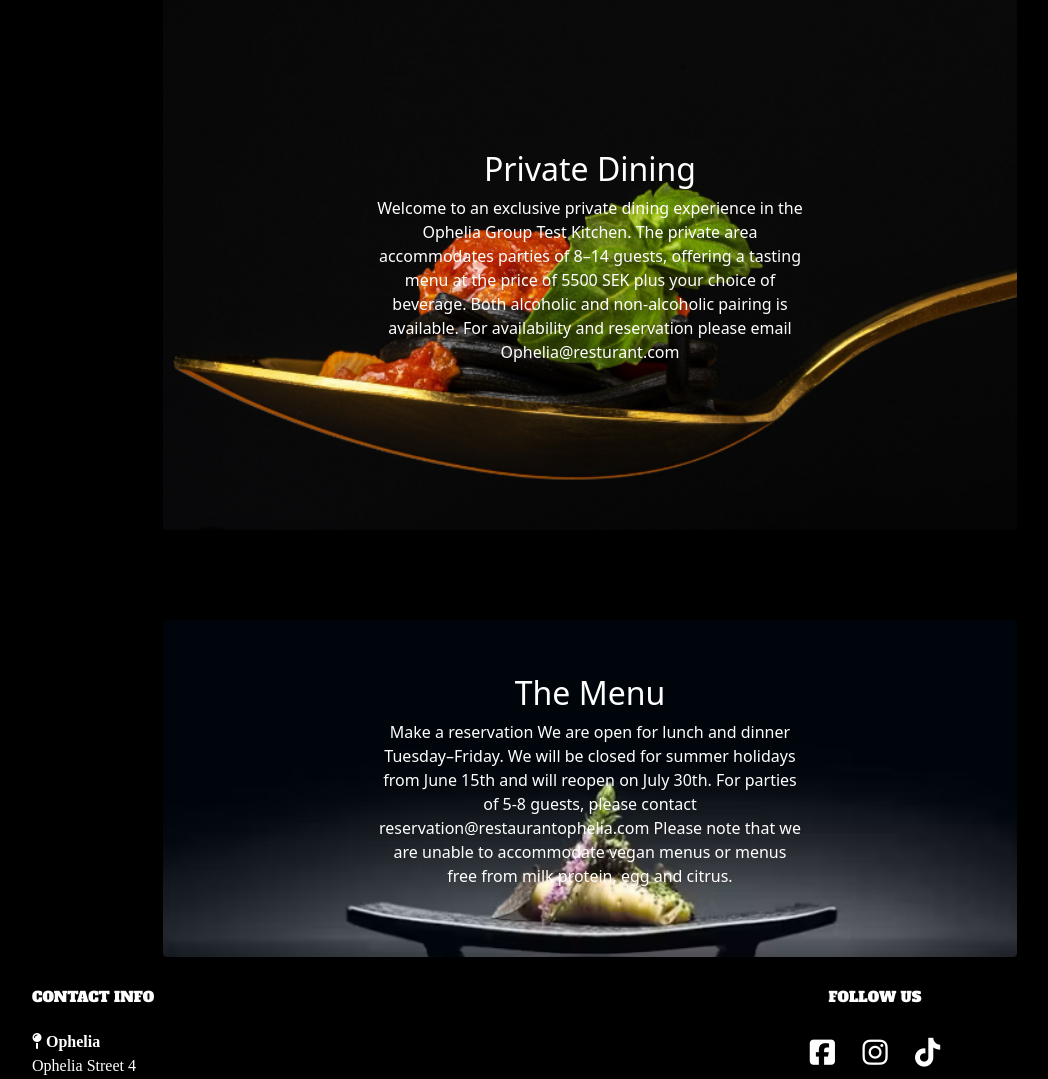
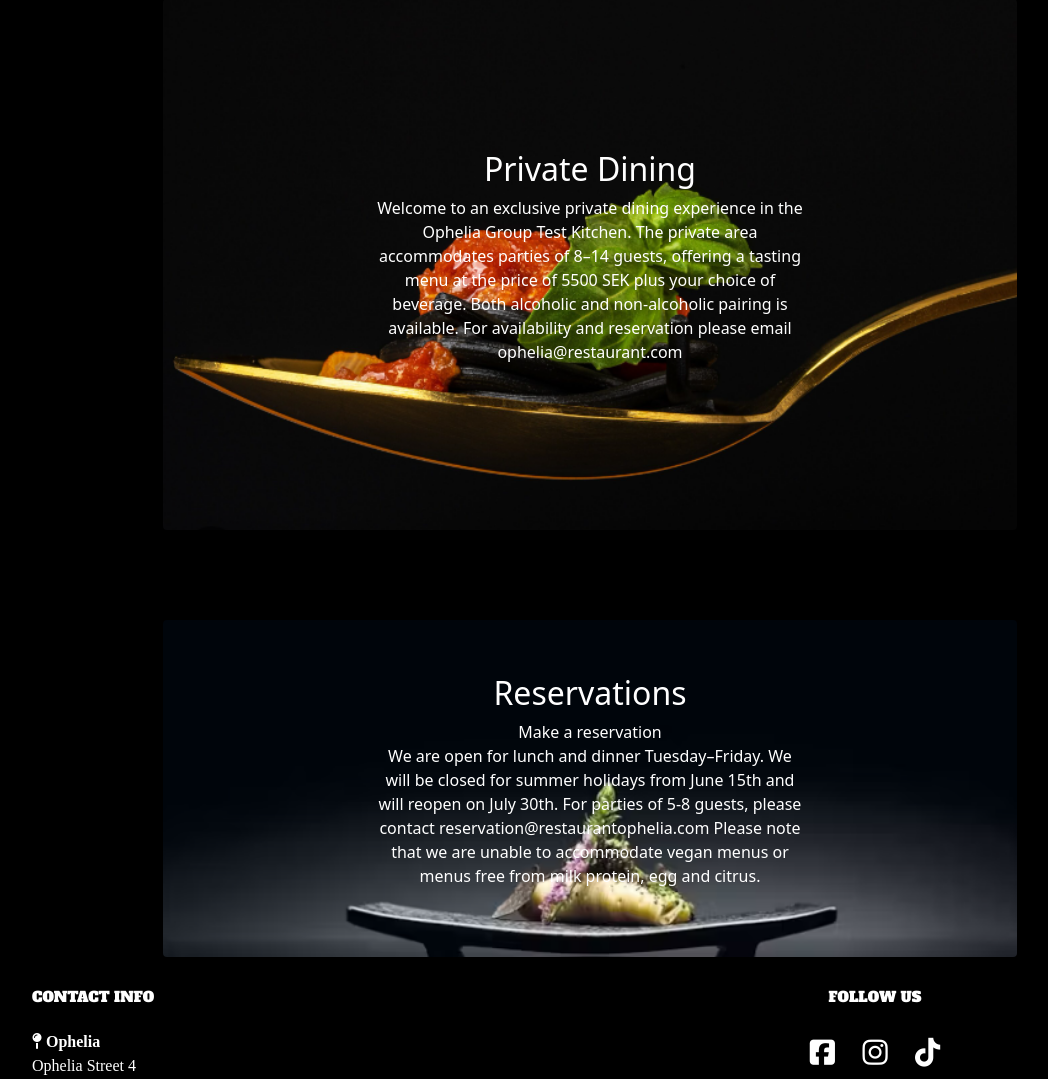
Before and after one commit to DanielE-J/ophelia, a Django app: page /menu/food/ in a window 1280 px wide. Shown: the part 1030-2109 px from the top of the page, without its empty margins (50-1098 px from the left). Run offline with Django 5.2, Linux system fonts and the light colour scheme; some libraries are stand-ins or nearby versions; some web fonts are replaced.

Commit message:
clened food menu up

```diff
--- a/menu/templates/menu/food.html
+++ b/menu/templates/menu/food.html
@@ -1,13 +1,13 @@
 {% extends "base.html" %}
 
 {% load static %}
-{% block title %}Ophelia| Food Menu{% endblock title %}
+{% block title %}Ophelia | Food Menu{% endblock title %}
 {% block content %}
 
 <div class="section" style="margin-top: 50px; padding-top: 40px; text-align: left;">
     <div class="col-md-8 mx-auto">
         <div class="row">
-            <div id="carouselExampleSlidesOnly" class="carousel slide" data-bs-ride="carousel">
+            <div id="carouselMenu" class="carousel slide" data-bs-ride="carousel">
                 <div class="dinner position-relative">
                     <div class="item active">
                         <img src="{% static 'images/dining.jpg' %}" class="d-block w-100 rounded"
@@ -32,7 +32,7 @@
 <div class="section" style="margin-top: 50px; padding-top: 40px; text-align: left;">
     <div class="col-md-8 mx-auto">
         <div class="row">
-            <div id="carouselExampleSlidesOnly" class="carousel slide" data-bs-ride="carousel">
+            <div id="carouselPrivateDining" class="carousel slide" data-bs-ride="carousel">
                 <div class="dinner position-relative">
                     <div class="item active">
                         <img src="{% static 'images/privatedining.jpg' %}" class="d-block w-100 rounded"
@@ -42,7 +42,6 @@
                         <div class="text-overlay position-absolute top-50 start-50 translate-middle text-center text-white">
                             <h2>Private Dining</h2>
                             <p>
-
                                 Welcome to an exclusive private dining experience in the
                                 Ophelia Group Test Kitchen.
 
@@ -51,7 +50,7 @@ offering a tasting menu at the price of 5500 SEK
                                 plus your choice of beverage.
                                 Both alcoholic and non-alcoholic pairing is available.
                                 For availability and reservation please email
-Ophelia@resturant.com
+                                ophelia@restaurant.com
                             </p>
                         </div>
                     </div>
@@ -60,10 +59,11 @@ Ophelia@resturant.com
         </div>
     </div>
 </div>
+
 <div class="section" style="margin-top: 50px; padding-top: 40px; text-align: left;">
     <div class="col-md-8 mx-auto">
         <div class="row">
-            <div id="carouselExampleSlidesOnly" class="carousel slide" data-bs-ride="carousel">
+            <div id="carouselReservation" class="carousel slide" data-bs-ride="carousel">
                 <div class="dinner position-relative">
                     <div class="item active">
                         <img src="{% static 'images/reservation.jpg' %}" class="d-block w-100 rounded"
@@ -71,9 +71,9 @@ Ophelia@resturant.com
 
                         <!-- Text overlay -->
                         <div class="text-overlay position-absolute top-50 start-50 translate-middle text-center text-white">
-                            <h2>The Menu</h2>
+                            <h2>Reservations</h2>
                             <p>
-                                Make a reservation
+                                Make a reservation<br>
                                 We are open for lunch and dinner Tuesday–Friday.
 
                                 We will be closed for summer holidays from June 15th and will reopen on July 30th.
```
Also changed, not shown: README.md. Lines whose indentation alone changed are shown as unchanged.
